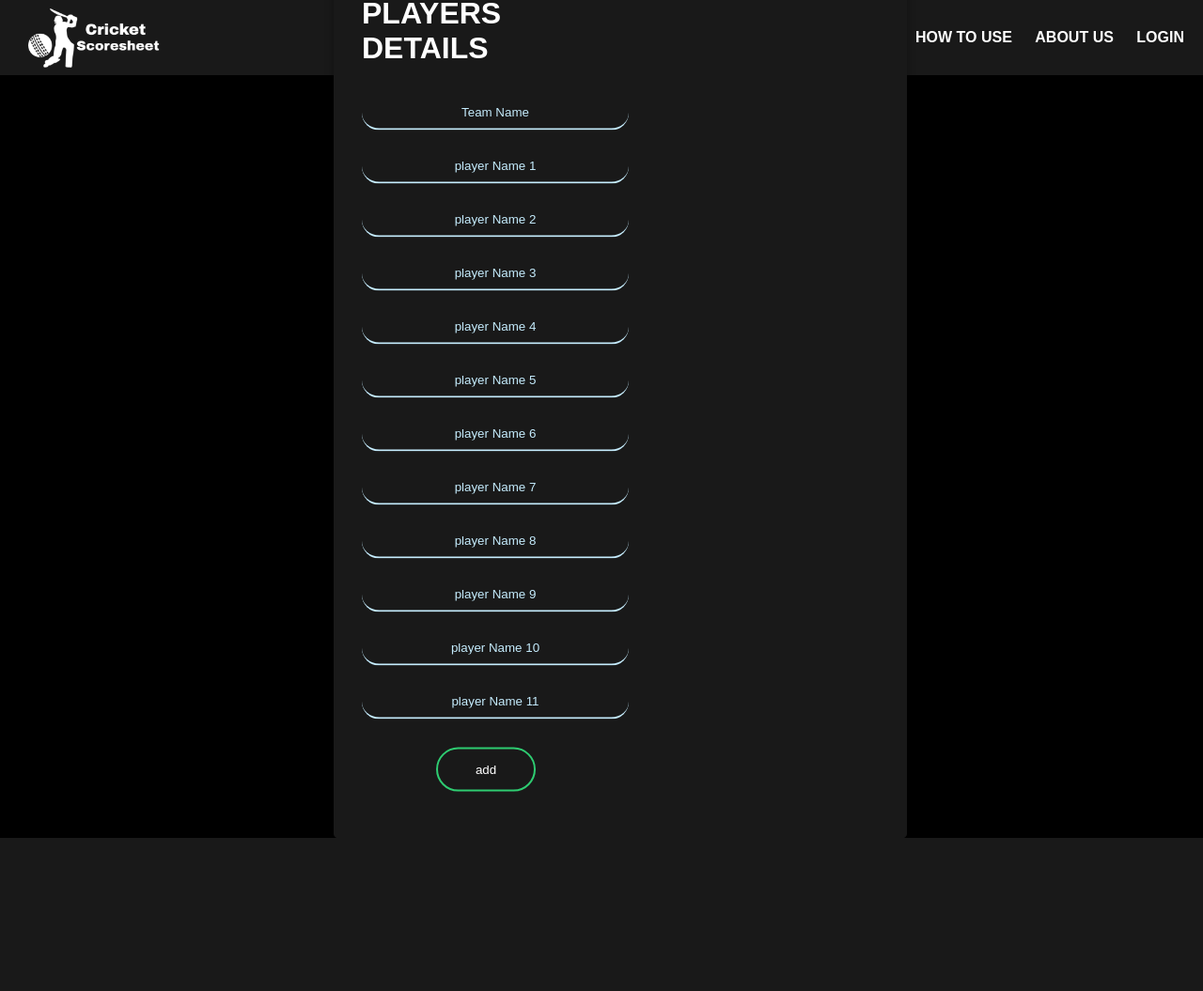
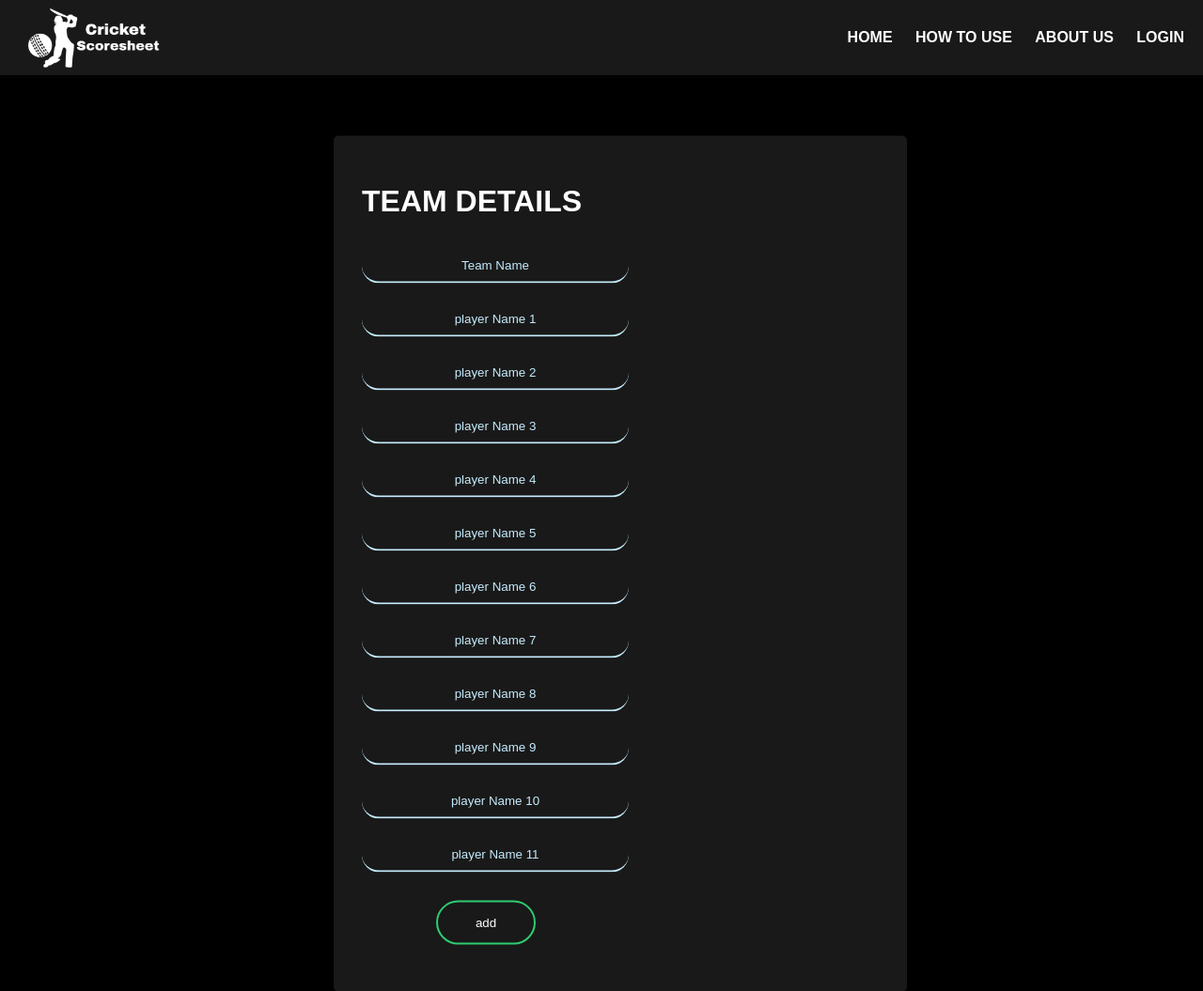
Before and after one commit to champ07/cricketscoresheet, a PHP site: page /teamdetail.php in a window 1280 px wide. Shown: the whole page at 94% size. Before the commit the page ends 892 px from the top, so only its background shows below. Run offline with PHP 8.4, Linux system fonts and the light colour scheme; some libraries are stand-ins or nearby versions.

Commit message:
asdasdasda

```diff
--- a/assets/css/custom.css
+++ b/assets/css/custom.css
@@ -261,6 +261,14 @@
 
 /* newmatch.php && player.php*/
 
+.wrapper1{
+  position: absolute;
+  top: 75%;
+  transform: translateY(-50%);
+  width: 100%;
+  padding: 0 20px;
+}
+
 .wrapper{
   position: absolute;
   top: 50%;
@@ -332,6 +340,26 @@
   background: #2ecc71;
 }
 
+.wrapper1 input[type = "submit"]{
+  border:0;
+  background: none;
+  display: block;
+  margin: 20px auto;
+  text-align: center;
+  border: 2px solid #2ecc71;
+  padding: 14px 40px;
+  outline: none;
+  color: white;
+  border-radius: 24px;
+  transition: 0.25s;
+  cursor: pointer;
+}
+
+.wrapper1 input[type = "submit"]:hover{
+  background: #2ecc71;
+}
+
+
 @media screen and (max-width: 600px){
   .player-form{
     flex-direction: column;
@@ -349,7 +377,7 @@
   height: 100vh;
   padding: 0;
   font-family: sans-serif;
-  background: linear-gradient(rgba(0,0,0,.5),rgba(0,0,0,.5)), url("../images/stadium.jpg") no-repeat;
+  background: linear-gradient(rgba(0,0,0,.5)), url("../images/stadium.jpg") no-repeat;
   background-size: cover;
   color: white;
   font-size: 30px;
--- a/teamdetail.php
+++ b/teamdetail.php
@@ -2,10 +2,10 @@
 include 'db_conn.php'; ?>
 
 
-<div class="wrapper">
+<div class="wrapper1">
     <form class="form1" method="post" action="teamdetail.php">
         <div class="input-fields">
-            <h1>TEAM $ PLAYERS DETAILS</h1>
+            <h1>TEAM DETAILS</h1>
             <input type="text" name="teamname" class="input" placeholder="Team Name" required>
             <input type="text" name="name1" class="input" placeholder="player Name 1" required>
             <input type="text" name="name2" class="input" placeholder="player Name 2" required>
```
